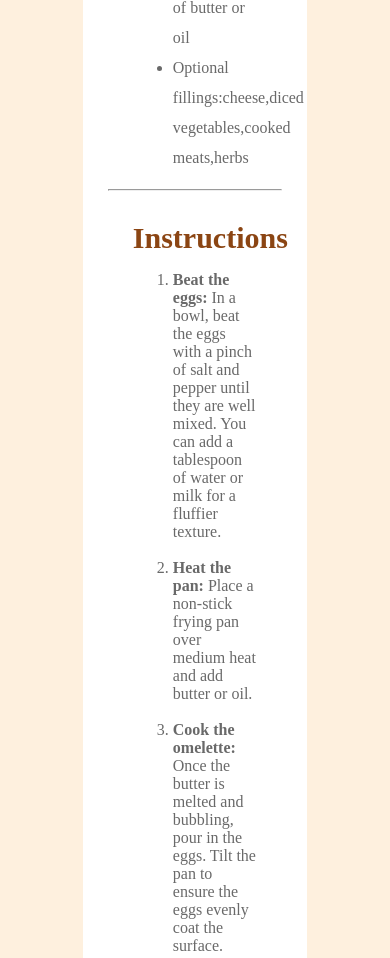
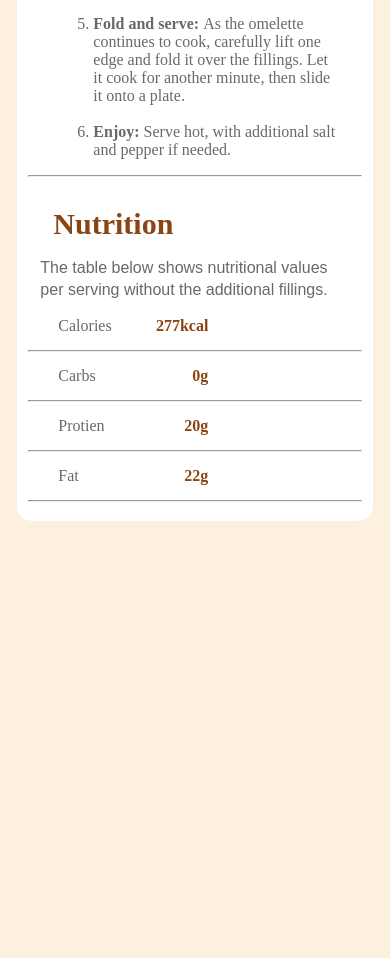
Before and after one commit to ammarziko123/recipe, a plain HTML site: page index.html in a window 390 px wide. Shown: the part 1342-2300 px from the top of the page. After the commit the page ends 1882 px from the top, so only its background shows below. Drawn offline with Linux system fonts and the light colour scheme.

Commit message:
Update style.css

```diff
--- a/style.css
+++ b/style.css
@@ -139,18 +139,27 @@ font-weight: bold;
 
 
 @media(max-width:700px) {
+    .container2{
+        margin:  11px;
+        }
+    .container2 p{
+        padding-left: 12px;
+        color: dimgray;
+        font-family: Arial, Helvetica, sans-serif;
+         line-height: 22px;
+     }
     .container{
         background-color: white;
-        width: 60%;
+        width: 95%;
         height: auto;
         border-radius: 15px;
         display: flex;
         flex-direction: column;
-        margin: 80px 0px;
+        margin: 11px 0px;
     }
     img{
         margin: 10px;
-        width: 280px;
+        width: 200px;
         border-radius: 15px;
     }
     .container3{
```
